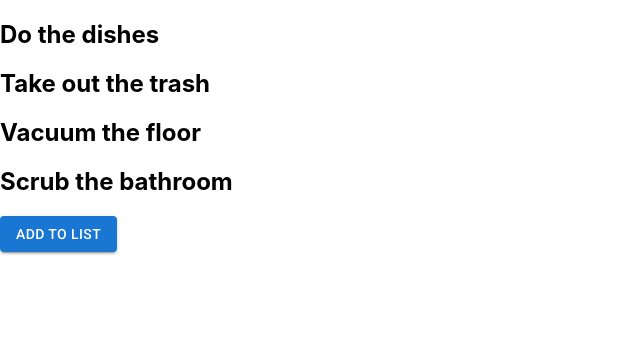
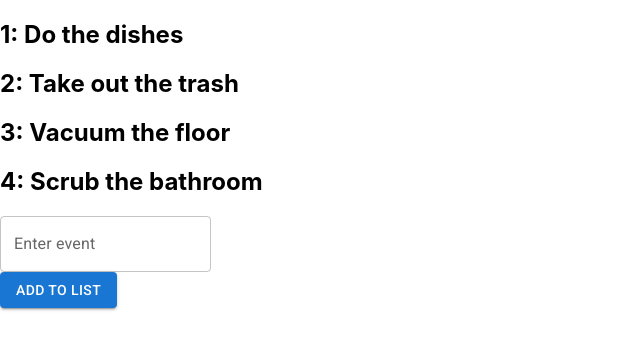
Before and after one commit to abduldoesramen/toDoApp, a React (Create React App) app: page / in a window 1280 px wide. Shown: the top 350 px of the page, without its empty margins (0-640 px from the left). Built offline with nearby package versions, Linux system fonts and the light colour scheme.

Commit message:
basic list working

```diff
--- a/src/App.js
+++ b/src/App.js
@@ -1,7 +1,10 @@
+import React, { useEffect, useState } from "react";
 import Button from "@mui/material/Button";
+import { TextField } from "@mui/material/";
 
 const App = () => {
-  const currList = [
+  const [value, setValue] = useState("");
+  const [events, setEvents] = useState([
     {
       id: "1",
       eventName: "Do the dishes",
@@ -18,18 +21,50 @@ const App = () => {
       id: "4",
       eventName: "Scrub the bathroom",
     },
-  ];
+  ]);
+
+  const handleChange = (eventData) => {
+    setValue(eventData.target.value);
+  };
+
+  const handleNewEvent = () => {
+    const updateEvents = [
+      {
+        id: "1",
+        eventName: "test",
+      },
+    ];
+    setEvents((events) => [events, updateEvents]);
+    console.log(`${events}`);
+  };
+
+  useEffect(() => {
+    setEvents(events);
+  }, [events]);
 
   return (
     <div className="list-container">
-      <div className="card-list-container">
-        <div className="card-container">
-          {currList.map(({ eventName }) => (
-            <h2>{eventName}</h2>
-          ))}
-        </div>
+      <div className="card-container">
+        {events.map(({ eventName, id }) => (
+          <h2>
+            {id}: {eventName}
+          </h2>
+        ))}
       </div>
-      <Button variant="contained">Add To List</Button>
+      <div>
+        <TextField
+          value={value}
+          id="outlined-basic"
+          label="Enter event"
+          variant="outlined"
+          onChange={handleChange}
+        />
+      </div>
+      <div>
+        <Button variant="contained" onClick={handleNewEvent}>
+          Add To List
+        </Button>
+      </div>
     </div>
   );
 };
```
